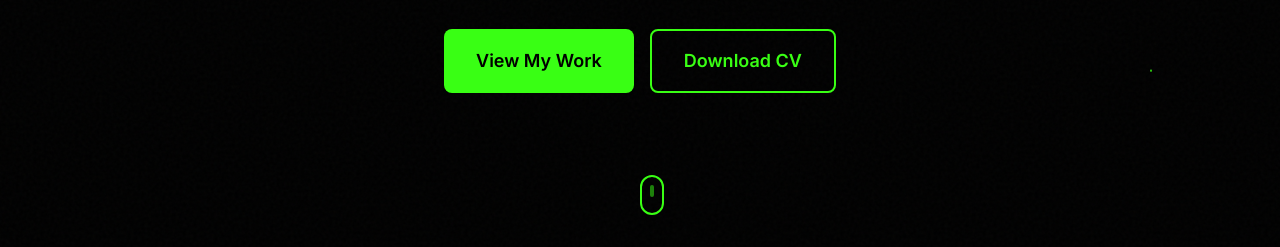
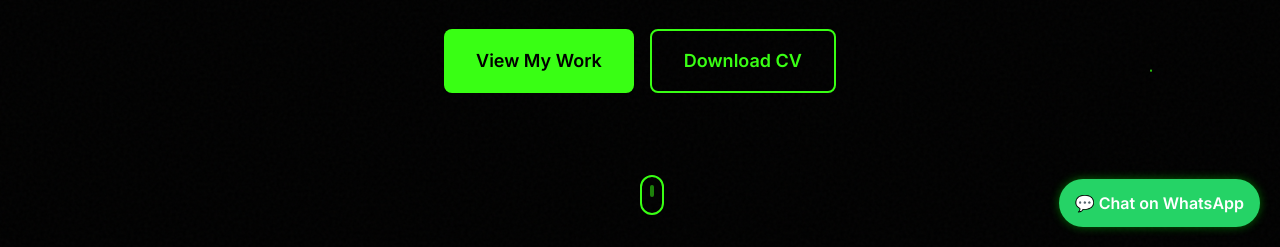
Before and after one commit to raymond-williamsX/portfolio, a website: page index.html in a window 1280 px wide. Shown: the part 553-800 px from the top of the page. Drawn offline with nearby package versions, Linux system fonts and the light colour scheme.

Commit message:
Implement WhatsApp chat button in index.html and also edited the Download button feature.
Added a WhatsApp button for direct messaging.

```diff
--- a/index.html
+++ b/index.html
@@ -211,6 +211,24 @@
             opacity: 1;
             transform: translateY(0);
         }
+
+        .whatsapp-btn {
+  position: fixed;
+  bottom: 20px;
+  right: 20px;
+  background: #25d366;
+  color: white;
+  padding: 0.75rem 1rem;
+  border-radius: 50px;
+  text-decoration: none;
+  font-weight: bold;
+  box-shadow: 0 0 10px rgba(0, 255, 0, 0.4);
+  transition: transform 0.3s;
+}
+
+.whatsapp-btn:hover {
+  transform: scale(1.05);
+}
     </style>
 </head>
 <body>
@@ -258,7 +276,7 @@
             <div class="relative mb-8 inline-block">
                 <div class="w-32 h-32 md:w-40 md:h-40 rounded-full overflow-hidden mx-auto relative">
                     <img src="raymond_linkedin.jpg"
-                         alt="Raymond Williams"
+                         alt="Raymond Iorliam"
                          class="w-full h-full object-cover object-top">
                     <div class="absolute inset-0 rounded-full border-4 border-primary glow-green-strong animate-pulse"></div>
                 </div>
@@ -283,7 +301,6 @@
                 <a href="https://raw.githubusercontent.com/raymond-williamsX/cv/main/raymondcv_netlify(1).pdf" download="raymondcv_netlify(1).pdf">
                     <button class="border-2 border-primary text-primary px-8 py-4 !rounded-button font-semibold text-lg hover:bg-primary hover:text-black transition-all duration-300 whitespace-nowrap">
                     Download CV
-
                 </button> </a>
 
             </div>
@@ -664,7 +681,10 @@
     </button>
   </form>
 </div>
-
+  <!-- WhatsApp Button -->
+  <a href="https://wa.link/ejtszu" target="_blank" class="whatsapp-btn">
+    💬 Chat on WhatsApp
+  </a>
 
             <div class="mt-12 text-center">
                 <div class="flex justify-center space-x-6">
@@ -688,7 +708,7 @@
     <footer class="py-8 px-4 border-t border-gray-800">
         <div class="max-w-6xl mx-auto text-center">
             <p class="text-gray-400">
-                © 2025 RAYMOND WILLIAMS.
+                © 2025 RAYMOND IORLIAM.
             </p>
         </div>
     </footer>
```
